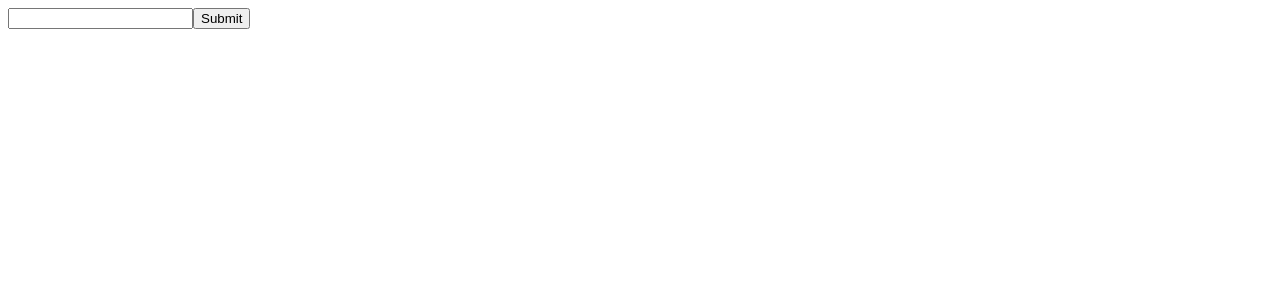
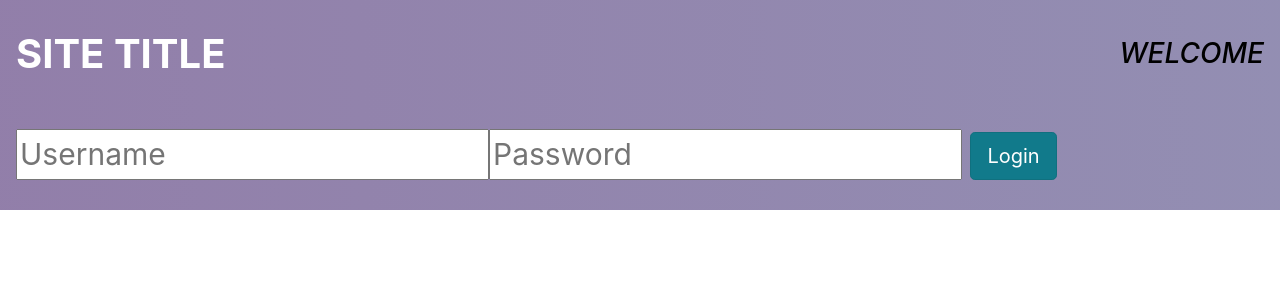
Before and after one commit to anicho91/amazon-isles, a React (Create React App) app in the folder client/: page / in a window 1280 px wide. Shown: the top 300 px of the page. Built offline with nearby package versions, Linux system fonts and the light colour scheme.

Commit message:
add front page modal and inputs

```diff
--- a/client/src/App.css
+++ b/client/src/App.css
@@ -1,32 +1,54 @@
-.App {
-  text-align: center;
+
+.Modal {
+width: 890px;
+
+}
+.login { float: right;
+margin: 0px;
+height: 80%;
+  }
+
+div {
+    display: block;
 }
 
-.App-logo {
-  animation: App-logo-spin infinite 20s linear;
-  height: 40vmin;
-}
+h1 { color: white;
+  text-align: center;
+font-size: 60px;  }
 
-.App-header {
-  background-color: #282c34;
-  min-height: 100vh;
-  display: flex;
-  flex-direction: column;
-  align-items: center;
-  justify-content: center;
-  font-size: calc(10px + 2vmin);
-  color: white;
-}
 
-.App-link {
-  color: #61dafb;
-}
 
-@keyframes App-logo-spin {
-  from {
-    transform: rotate(0deg);
+  .navbar {
+    height: 210px;
+
+    margin-bottom: 02%;
+    z-index: -10;
+
+    color: black;
+  text-align: center;
+  font-size: 30px;
+
+  background: linear-gradient(268deg, #938fb3, #8e518f);
+  background-size: 400% 400%;
+
+  -webkit-animation: AnimationName 18s ease infinite;
+  -moz-animation: AnimationName 18s ease infinite;
+  animation: AnimationName 18s ease infinite;
   }
-  to {
-    transform: rotate(360deg);
+
+
+  @-webkit-keyframes AnimationName {
+      0%{background-position:0% 47%}
+      50%{background-position:100% 54%}
+      100%{background-position:0% 47%}
   }
-}
+  @-moz-keyframes AnimationName {
+      0%{background-position:0% 47%}
+      50%{background-position:100% 54%}
+      100%{background-position:0% 47%}
+  }
+  @keyframes AnimationName {
+      0%{background-position:0% 47%}
+      50%{background-position:100% 54%}
+      100%{background-position:0% 47%}
+  }
--- a/client/src/App.js
+++ b/client/src/App.js
@@ -1,6 +1,12 @@
 import React, { Component } from 'react';
 import * as $ from 'axios';
-
+import './App.css';
+import { Button, Form, FormGroup, Label, Input, FormText } from 'reactstrap';
+import { Nav, NavItem, NavLink } from 'reactstrap';
+import { Container, Row, Col } from 'reactstrap';
+import { Modal, ModalHeader, ModalBody, ModalFooter } from 'reactstrap';
+import './modal';
+import ModalExample from './modal';
 
 class App extends Component {
 
@@ -21,7 +27,6 @@ class App extends Component {
       console.log(result.data);
     }) */
   }
-
   componentDidMount(){
     /* $.get('/api/notes')
     .then((result) => {
@@ -29,14 +34,23 @@ class App extends Component {
     }) */
   }
 
+
   render() {
     return (
       <div className="App">
-        <form>
-          <input val={this.state.newNote} onChange={this.handleChange} />
-          <button onClick={this.handleClick}>Submit</button>
-        </form>
+
+      <Nav className="navbar"><h1><b>SITE TITLE</b></h1>
+      <h3><i>WELCOME</i></h3>
+            <div > <ModalExample/>
       </div>
+
+        </Nav>
+        <div >
+
+      </div>
+      </div>
+
+
     );
   }
 }
--- a/client/src/index.js
+++ b/client/src/index.js
@@ -1,5 +1,8 @@
 import React from 'react';
 import ReactDOM from 'react-dom';
 import App from './App';
+import 'bootstrap/dist/css/bootstrap.min.css';
+
+
 
 ReactDOM.render(<App />, document.getElementById('root'));
--- /dev/null
+++ b/client/src/modal.js
@@ -0,0 +1,114 @@
+
+import React from 'react';
+import { Button, Modal, ModalHeader, ModalBody, ModalFooter, Form, FormGroup, Label, Input, FormText } from 'reactstrap';
+import './App.css';
+
+class ModalExample extends React.Component {
+  constructor(props) {
+    super(props);
+    this.state = {
+      modal: false
+    };
+
+    this.toggle = this.toggle.bind(this);
+  }
+
+  toggle() {
+    this.setState({
+      modal: !this.state.modal
+    });
+  }
+
+  render() {
+    return (
+      <div>
+       <Form className='login'>
+        <span><input type='text' placeholder='Username' className="userinput"></input><input type='text' placeholder='Password' className="userinput"></input> <Button color="info" size="lg" active onClick={this.toggle}>{this.props.buttonLabel}Login</Button>
+        <div></div>
+        </span></Form>
+
+        <Modal isOpen={this.state.modal} toggle={this.toggle} className={this.props.className}>
+          <ModalHeader toggle={this.toggle}>Modal title</ModalHeader>
+          <ModalBody>
+          <Form>
+        <FormGroup>
+          <Label for="exampleEmail">Email</Label>
+          <Input type="email" name="email" id="exampleEmail" placeholder="with a placeholder" />
+        </FormGroup>
+        <FormGroup>
+          <Label for="examplePassword">Password</Label>
+          <Input type="password" name="password" id="examplePassword" placeholder="password placeholder" />
+        </FormGroup>
+        <FormGroup>
+          <Label for="exampleSelect">Select</Label>
+          <Input type="select" name="select" id="exampleSelect">
+            <option>1</option>
+            <option>2</option>
+            <option>3</option>
+            <option>4</option>
+            <option>5</option>
+          </Input>
+        </FormGroup>
+        <FormGroup>
+          <Label for="exampleSelectMulti">Select Multiple</Label>
+          <Input type="select" name="selectMulti" id="exampleSelectMulti" multiple>
+            <option>1</option>
+            <option>2</option>
+            <option>3</option>
+            <option>4</option>
+            <option>5</option>
+          </Input>
+        </FormGroup>
+        <FormGroup>
+          <Label for="exampleText">Text Area</Label>
+          <Input type="textarea" name="text" id="exampleText" />
+        </FormGroup>
+        <FormGroup>
+          <Label for="exampleFile">File</Label>
+          <Input type="file" name="file" id="exampleFile" />
+          <FormText color="muted">
+            This is some placeholder block-level help text for the above input.
+            It's a bit lighter and easily wraps to a new line.
+          </FormText>
+        </FormGroup>
+        <FormGroup tag="fieldset">
+          <legend>Radio Buttons</legend>
+          <FormGroup check>
+            <Label check>
+              <Input type="radio" name="radio1" />{' '}
+              Option one is this and that—be sure to include why it's great
+            </Label>
+          </FormGroup>
+          <FormGroup check>
+            <Label check>
+              <Input type="radio" name="radio1" />{' '}
+              Option two can be something else and selecting it will deselect option one
+            </Label>
+          </FormGroup>
+          <FormGroup check disabled>
+            <Label check>
+              <Input type="radio" name="radio1" disabled />{' '}
+              Option three is disabled
+            </Label>
+          </FormGroup>
+        </FormGroup>
+        <FormGroup check>
+          <Label check>
+            <Input type="checkbox" />{' '}
+            Check me out
+          </Label>
+        </FormGroup>
+        <Button>Submit</Button>
+      </Form>
+          </ModalBody>
+          <ModalFooter>
+            <Button color="primary" onClick={this.toggle}>Do Something</Button>{' '}
+            <Button color="secondary" onClick={this.toggle}>Cancel</Button>
+          </ModalFooter>
+        </Modal>
+      </div>
+    );
+  }
+}
+
+export default ModalExample;
--- a/package.json
+++ b/package.json
@@ -20,9 +20,13 @@
   },
   "dependencies": {
     "axios": "^0.16.2",
+    "bootstrap": "^4.1.3",
     "express": "^4.16.4",
     "if-env": "^1.0.4",
     "mongoose": "^5.3.14",
+    "react": "^16.6.3",
+    "react-dom": "^16.6.3",
+    "reactstrap": "^6.5.0",
     "validator": "^10.9.0"
   },
   "keywords": [],
```
Also changed, not shown: 1 other file (tests, documents, lock files or other folders).
